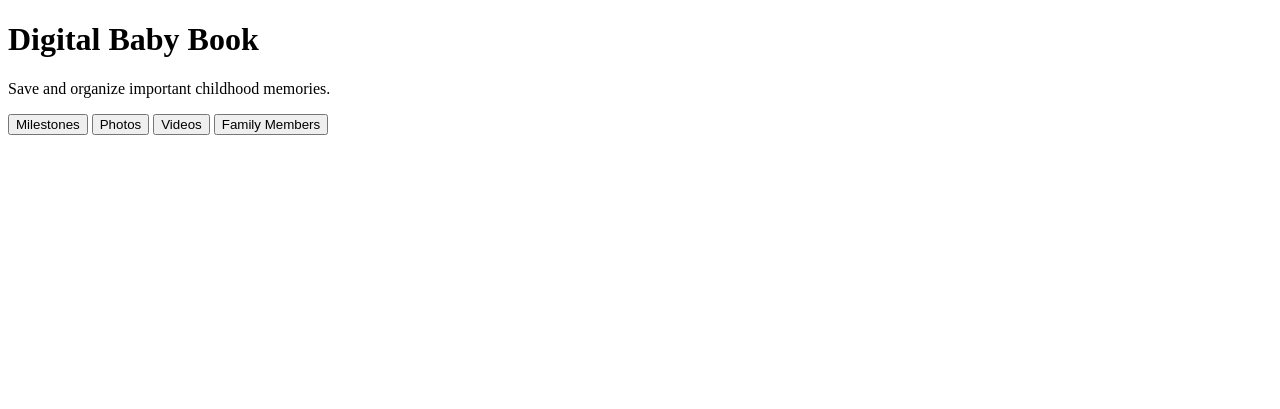
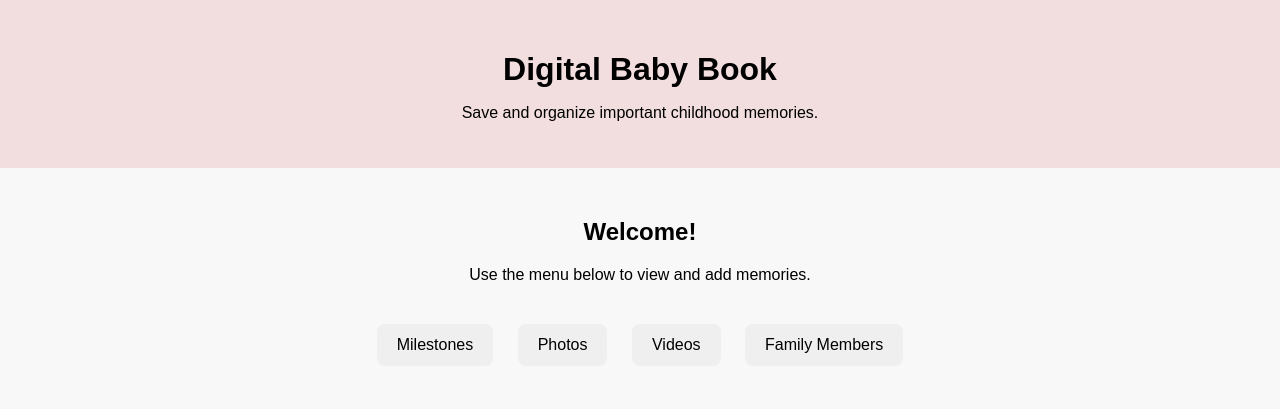
Before and after one commit to scruz3/digital-baby-book, a plain HTML site: page index.html in a window 1280 px wide. Drawn offline with Linux system fonts and the light colour scheme.

Commit message:
Refactor HTML structure and add styling

```diff
--- a/index.html
+++ b/index.html
@@ -3,18 +3,84 @@
 <head>
     <meta charset="UTF-8">
     <meta name="viewport" content="width=device-width, initial-scale=1.0">
+
     <title>Digital Baby Book</title>
+
+    <style>
+        body {
+            font-family: Arial, sans-serif;
+            text-align: center;
+            background-color: #f8f8f8;
+            margin: 0;
+            padding: 0;
+        }
+
+        header {
+            background-color: #f2dede;
+            padding: 30px;
+        }
+
+        h1 {
+            margin-bottom: 10px;
+        }
+
+        nav {
+            margin-top: 30px;
+        }
+
+        nav a {
+            text-decoration: none;
+        }
+
+        button {
+            padding: 12px 20px;
+            margin: 10px;
+            border: none;
+            border-radius: 8px;
+            cursor: pointer;
+            font-size: 16px;
+        }
+
+        button:hover {
+            opacity: 0.8;
+        }
+
+        main {
+            padding: 30px;
+        }
+    </style>
 </head>
+
 <body>
+
+    <header>
         <h1>Digital Baby Book</h1>
+        <p>Save and organize important childhood memories.</p>
+    </header>
 
-    <p>Save and organize important childhood memories.</p>
+    <main>
+
+        <h2>Welcome!</h2>
+
+        <p>
+            Use the menu below to view and add memories.
+        </p>
 
         <nav>
+
+            <a href="milestones.html">
                 <button>Milestones</button>
+            </a>
+
             <button>Photos</button>
+
             <button>Videos</button>
+
             <button>Family Members</button>
+
         </nav>
+
+    </main>
+
 </body>
 </html>
```
Lines whose indentation alone changed are shown as unchanged.
